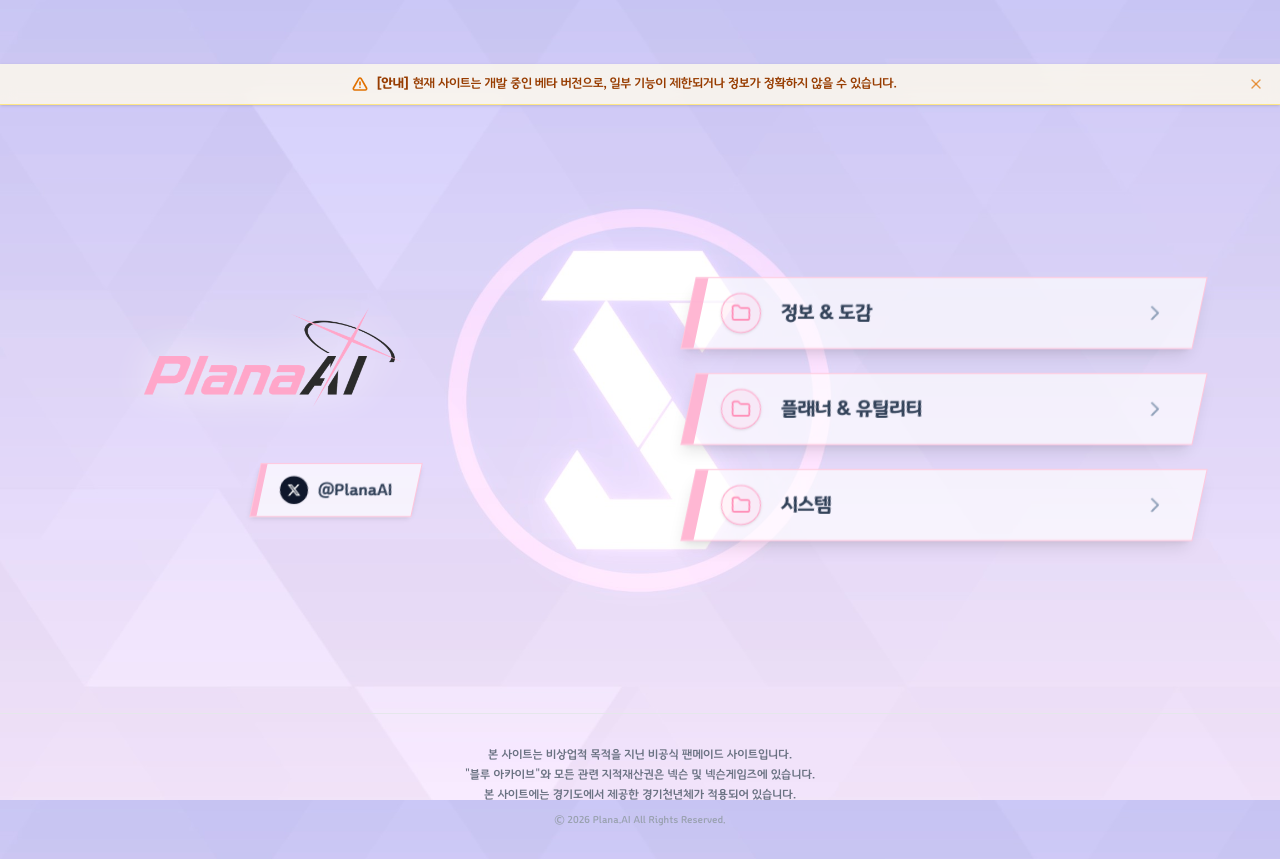
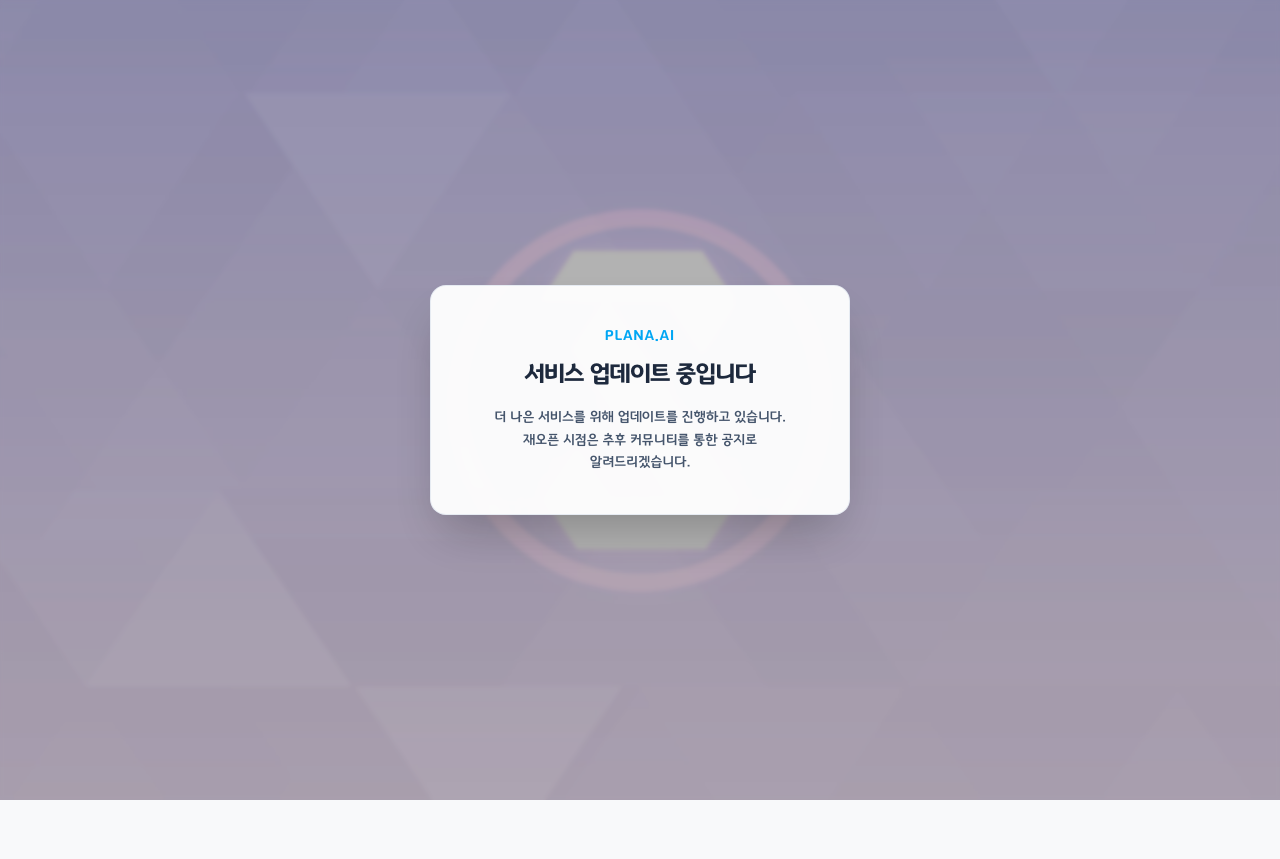
Before and after one commit to planaai/planaaiWebsite, a Next.js app in the folder client/: page / in a window 1280 px wide. After the commit the page ends 800 px from the top, so only its background shows below. Built offline with nearby package versions, Linux system fonts and the light colour scheme.

Commit message:
enable maintenance

```diff
--- a/client/src/app/layout.tsx
+++ b/client/src/app/layout.tsx
@@ -58,7 +58,8 @@ export const metadata: Metadata = {
 };
 
 // 점검 모드 토글 (기본 false, 환경변수가 'true'일 때만 활성화)
-const IS_MAINTENANCE_MODE = process.env.NEXT_PUBLIC_MAINTENANCE_MODE === 'true';
+//const IS_MAINTENANCE_MODE = process.env.NEXT_PUBLIC_MAINTENANCE_MODE === 'true';
+const IS_MAINTENANCE_MODE = true;
 
 export default function RootLayout({
   children,
```
